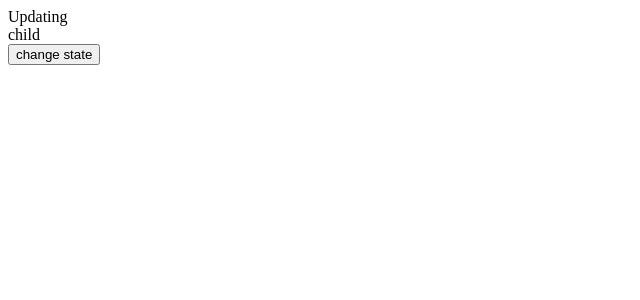
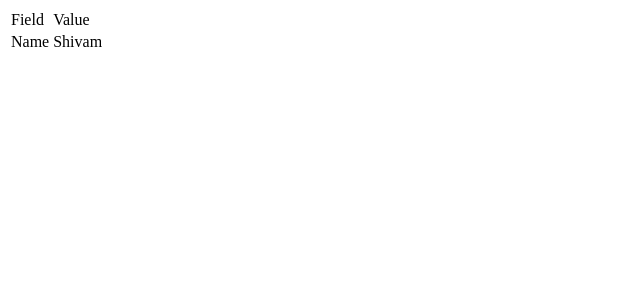
Before and after one commit to shivam-7Dev/reactBasics-ClassBased, a React (Vite) app: page / in a window 1280 px wide. Shown: the top 300 px of the page, without its empty margins (0-640 px from the left). Built offline with nearby package versions, Linux system fonts and the light colour scheme.

Commit message:
adde about the react fragments

```diff
--- a/Lifecycle-Methods/UpdatingPhase.jsx
+++ b/Lifecycle-Methods/UpdatingPhase.jsx
@@ -45,7 +45,11 @@ export default class UpdatingPhase extends Component {
     //MountiongPhase.getDerivedStateFromProps(): A valid state object (or null) must be returned. You have returned undefined.
     //called for every rerender of componet
     // should be used when state depends on Props
+    //return null or and object that represents the updated state of the component
+    //This component is called every time component is re rendered
+    //This methods is used when the state is dependent on the props
     console.log("getDerivedStateFromProps Parent");
+
     return null;
   }
 
@@ -56,18 +60,23 @@ export default class UpdatingPhase extends Component {
 
   shouldComponentUpdate(nextProps, nextState) {
     //You can compare the new state and previous state and return true or false to stop rerendering of the component
+    //it dictates if the components should re render or not
     console.log("shouldComponentUpdate Parent");
     return true;
   }
 
   getSnapshotBeforeUpdate() {
+    //this method either returns null or a value and that value is passed as the third parameter to the next method
     console.log("getSnapshotBeforeUpdate parent");
+
     return null;
   }
 
-  componentDidUpdate() {
+  componentDidUpdate(prevProps, prevState, snapshot) {
+    //THis method will be calle after the render is finished in the rerender cycles
     console.log("componentDidUpdate Parent");
   }
+
   handleUpdate = () => {
     this.setState({
       name: "shivam",
--- a/src/App.jsx
+++ b/src/App.jsx
@@ -1,4 +1,4 @@
-import { useState } from "react";
+import { Fragment, useState } from "react";
 import Greet from "./class-components/Greet";
 import JsxComponent from "./JsxComponent";
 import FunctionGreet from "./functional-componets/FunctionGreet";
@@ -11,6 +11,7 @@ import List from "./class-components/List";
 import Form from "./class-components/Form";
 import MountiongPhase from "../Lifecycle-Methods/MountiongPhase";
 import UpdatingPhase from "../Lifecycle-Methods/UpdatingPhase";
+import Frangmeant from "./functional-componets/Frangmeant";
 
 function App() {
   //note=> props are immutable that is you can not change the value of props
@@ -29,7 +30,8 @@ function App() {
       {/* <List /> */}
       {/* <Form /> */}
       {/* <MountiongPhase /> */}
-      <UpdatingPhase />
+      {/* <UpdatingPhase /> */}
+      <Frangmeant />
     </>
   );
 }
@@ -62,6 +64,7 @@ export default App;
   2. Form Handling
   3.Life cycle methods 4 phases (Mounting, Updating, Unmounting, Error Handling)
   4.Fragments
+  advance React
   5.Pure component
   6.memo
   7.refs
--- /dev/null
+++ b/src/functional-componets/Frangmeant.jsx
@@ -0,0 +1,45 @@
+import React from "react";
+
+/**
+ * Fragments are a way to group multiple elements together without adding extra nodes to the DOM.
+ * Fragments can be declared using a shorthand syntax <></> or using the <React.Fragment> syntax.
+ * With the shorthand syntax, you don't need to import React.
+ * The <React.Fragment> syntax gives you more flexibility and options, such as providing keys or attributes.
+
+ */
+
+const Columns = () => {
+  return (
+    <>
+      <td>Name</td>
+      <td>Shivam</td>
+    </>
+  );
+};
+
+const Frangmeant = () => {
+  return (
+    <table>
+      <thead>
+        <tr>
+          <td>Field</td>
+          <td>Value</td>
+        </tr>
+      </thead>
+      <tbody>
+        <tr>
+          <Columns />
+        </tr>
+      </tbody>
+    </table>
+  );
+
+  //   return (
+  //     <>
+  //       <h1>Hello</h1>
+  //       <p>This is a paragraph</p>
+  //     </>
+  //   );
+};
+
+export default Frangmeant;
```
